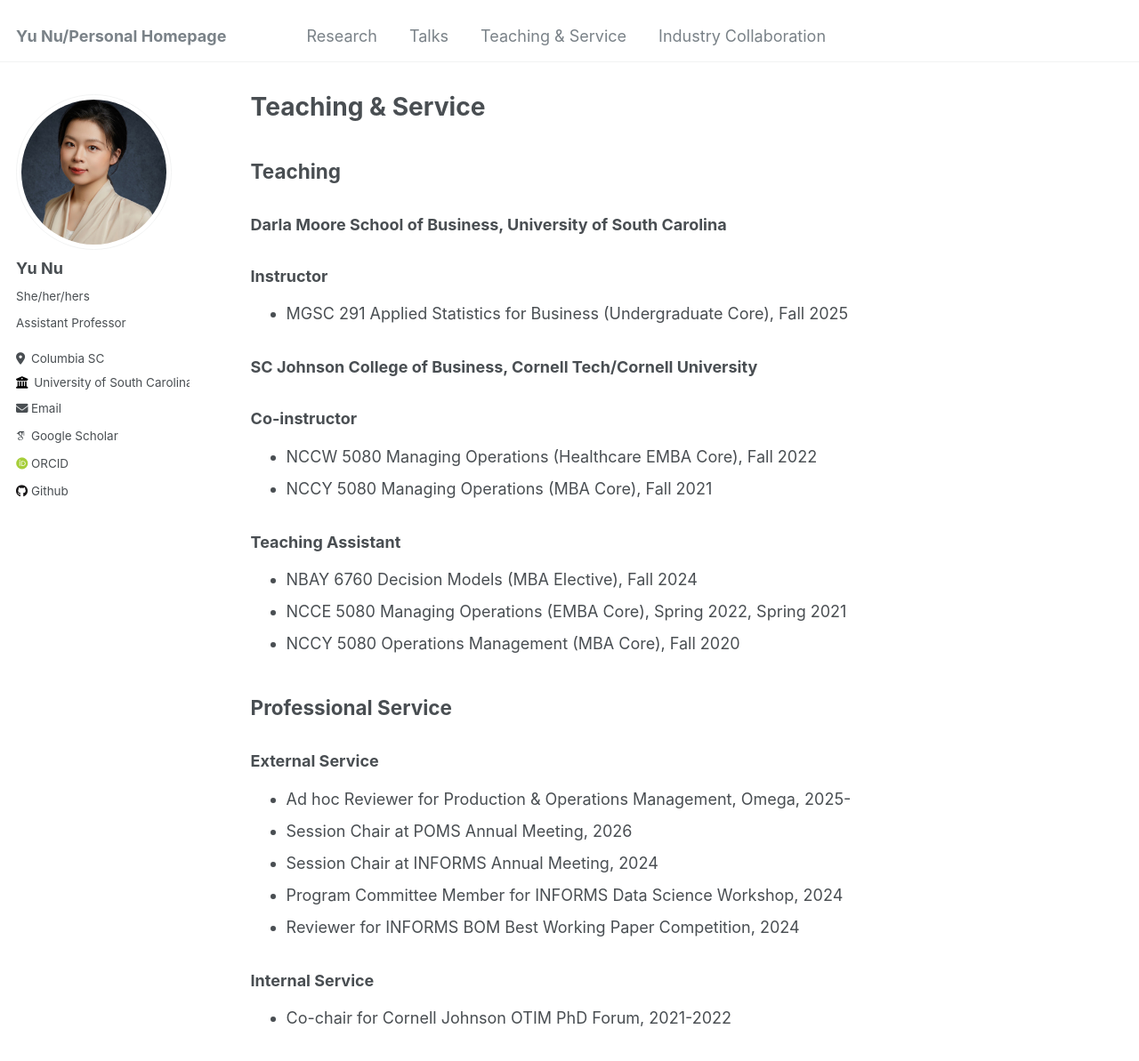
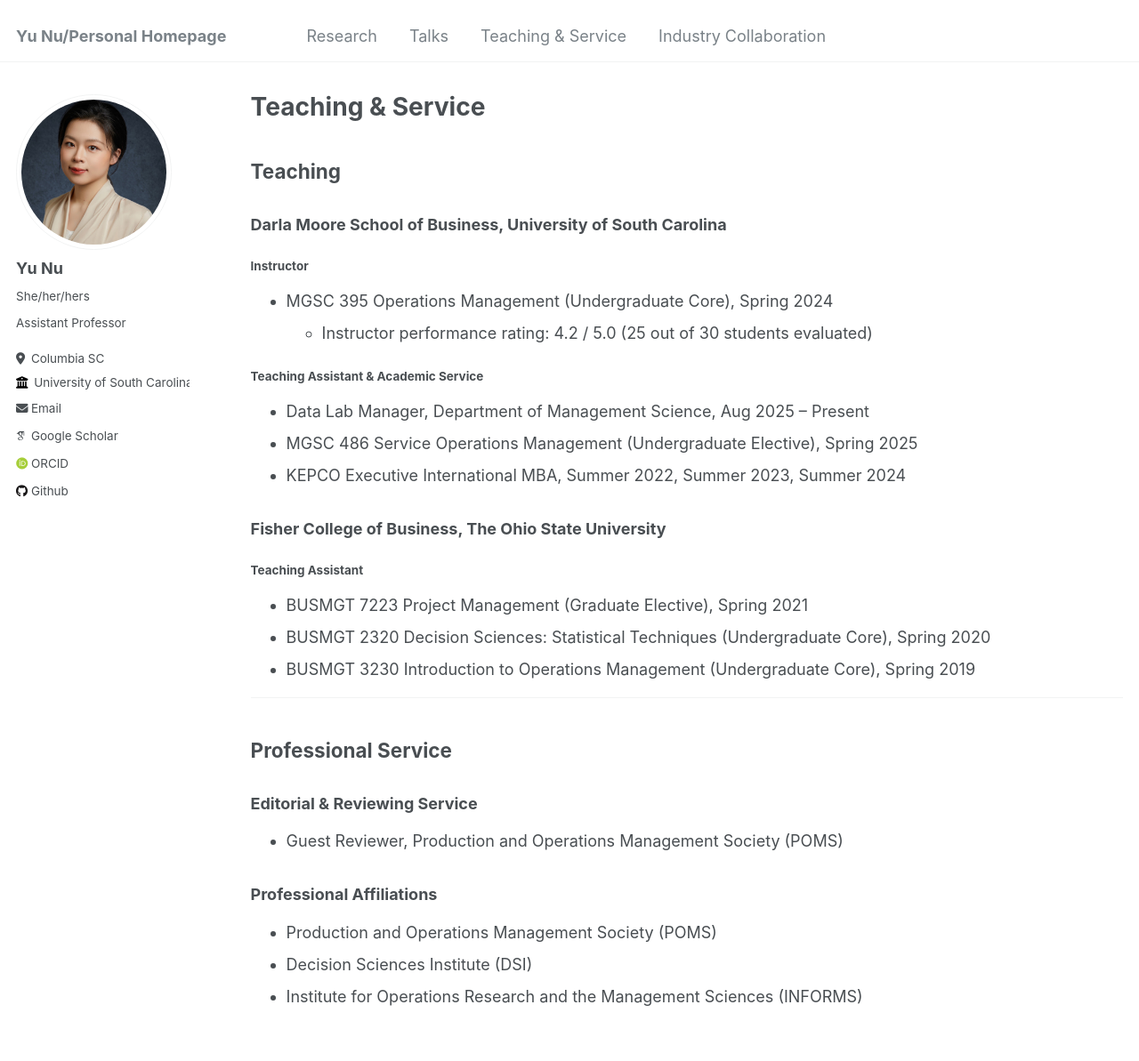
Before and after one commit to l3114987/I3114987.github.io, a Jekyll site: the page built from _pages/teaching.md, in a window 1280 px wide and 1400 px high. Shown: the top 1193 px of the window at 89% size. Built offline with Jekyll 4.4.1, drawn with Linux system fonts in a browser that asks for light colours; some web fonts are replaced.

Commit message:
Update teaching.md

```diff
--- a/_pages/teaching.md
+++ b/_pages/teaching.md
@@ -6,29 +6,35 @@ author_profile: true
 ---
 
 {% include base_path %}
+
 ## Teaching
+
 ### Darla Moore School of Business, University of South Carolina
 
-### Instructor
-* MGSC 291 Applied Statistics for Business (Undergraduate Core), Fall 2025
+#### Instructor
+* MGSC 395 Operations Management (Undergraduate Core), Spring 2024
+  * Instructor performance rating: 4.2 / 5.0 (25 out of 30 students evaluated)
 
-### SC Johnson College of Business, Cornell Tech/Cornell University
-### Co-instructor
-* NCCW 5080 Managing Operations (Healthcare EMBA Core), Fall 2022
-* NCCY 5080 Managing Operations (MBA Core), Fall 2021
+#### Teaching Assistant & Academic Service
+* Data Lab Manager, Department of Management Science, Aug 2025 – Present
+* MGSC 486 Service Operations Management (Undergraduate Elective), Spring 2025
+* KEPCO Executive International MBA, Summer 2022, Summer 2023, Summer 2024
 
-### Teaching Assistant
-* NBAY 6760 Decision Models (MBA Elective), Fall 2024
-* NCCE 5080 Managing Operations (EMBA Core), Spring 2022, Spring 2021
-* NCCY 5080 Operations Management (MBA Core), Fall 2020
+### Fisher College of Business, The Ohio State University
+
+#### Teaching Assistant
+* BUSMGT 7223 Project Management (Graduate Elective), Spring 2021
+* BUSMGT 2320 Decision Sciences: Statistical Techniques (Undergraduate Core), Spring 2020
+* BUSMGT 3230 Introduction to Operations Management (Undergraduate Core), Spring 2019
+
+---
 
 ## Professional Service
-### External Service
-* Ad hoc Reviewer for Production & Operations Management, Omega, 2025-
-* Session Chair at POMS Annual Meeting, 2026
-* Session Chair at INFORMS Annual Meeting, 2024
-* Program Committee Member for INFORMS Data Science Workshop, 2024
-* Reviewer for INFORMS BOM Best Working Paper Competition, 2024
 
-### Internal Service
-* Co-chair for Cornell Johnson OTIM PhD Forum, 2021-2022
+### Editorial & Reviewing Service
+* Guest Reviewer, Production and Operations Management Society (POMS)
+
+### Professional Affiliations
+* Production and Operations Management Society (POMS)
+* Decision Sciences Institute (DSI)
+* Institute for Operations Research and the Management Sciences (INFORMS)
```
